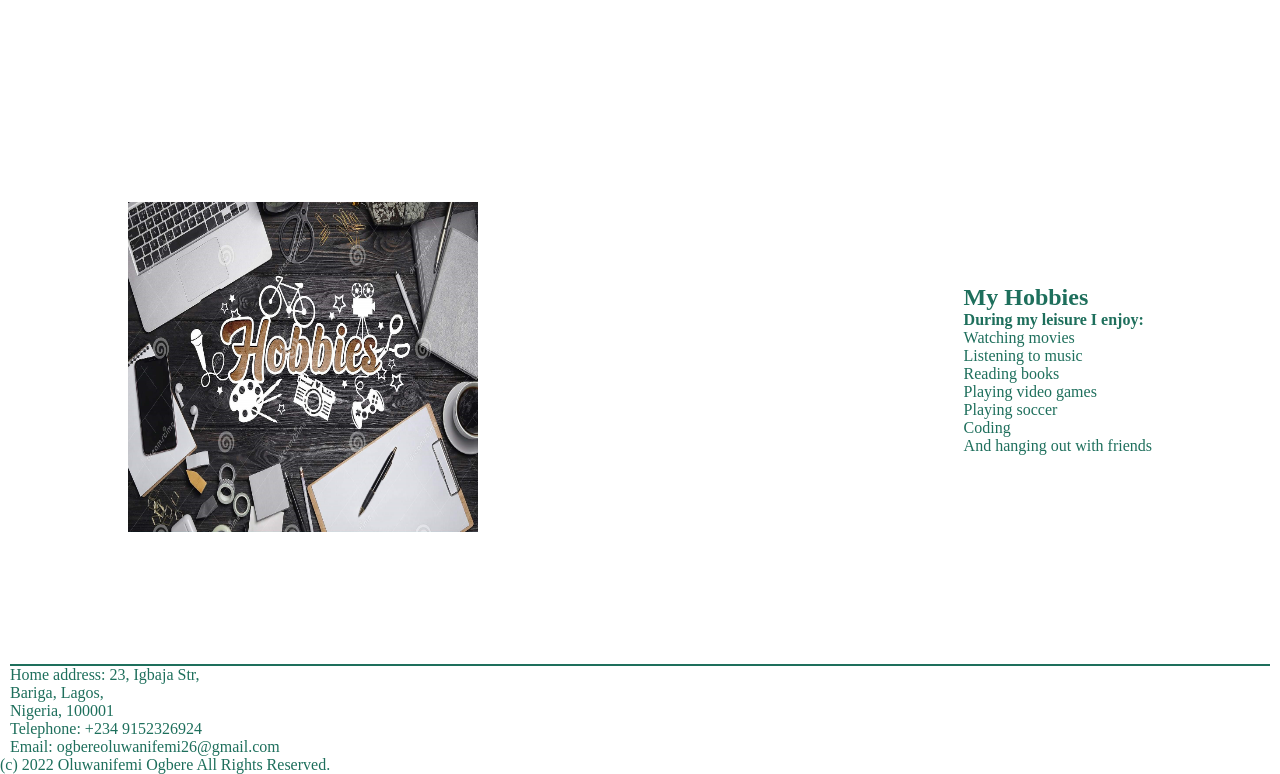
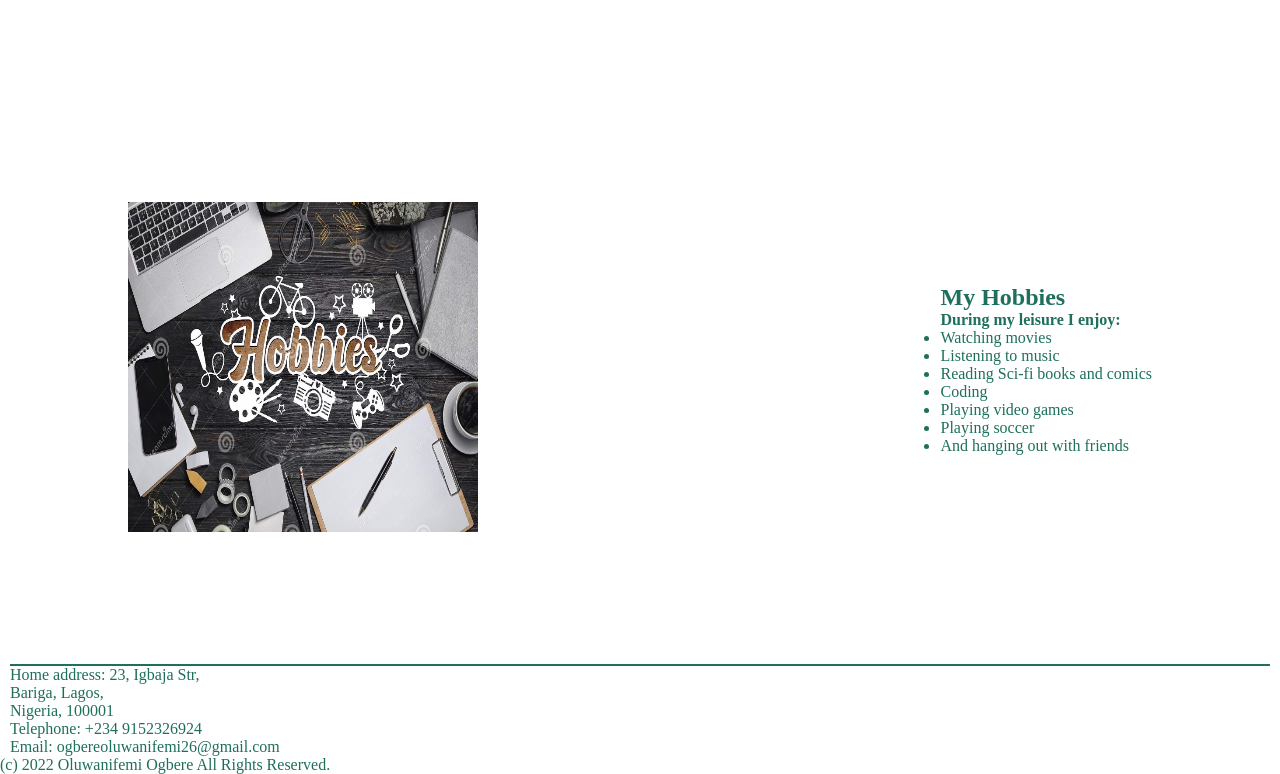
Before and after one commit to Niffythekidd/niffythekidd.github.io, a plain HTML site: page index.html in a window 1280 px wide. Shown: the part 2102-2876 px from the top of the page. Drawn offline with Linux system fonts and the light colour scheme; a web font is replaced by a local one.

Commit message:
Update index.html

```diff
--- a/index.html
+++ b/index.html
@@ -147,9 +147,15 @@
         <div class="text">
           <h2>My Hobbies</h2>
           <h4>During my leisure I enjoy:</h4>
-          <p>Watching movies
-            <br>Listening to music<br>Reading books <br>Playing video games <br> Playing soccer </br>
-           Coding <br>And hanging out with friends</p>
+           <ul>
+            <li id="hli">Watching movies</li>
+            <li id="hli">Listening to music</li>
+            <li id="hli">Reading Sci-fi books and comics</li>
+            <li id="hli">Coding</li>
+            <li id="hli">Playing video games</li>
+            <li id="hli" >Playing soccer</li>
+            <li id="hli">And hanging out with friends</li>
+          </ul>
         </div>
       </div>
     </main>
```
